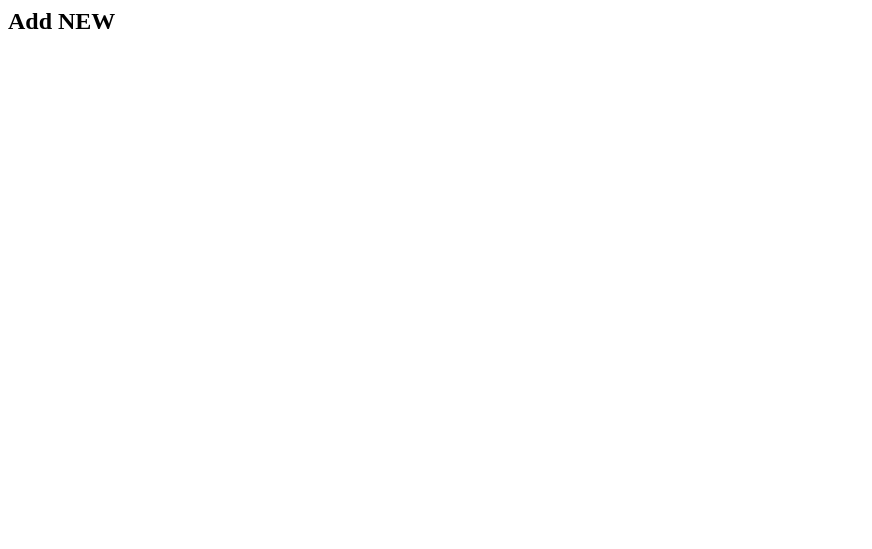
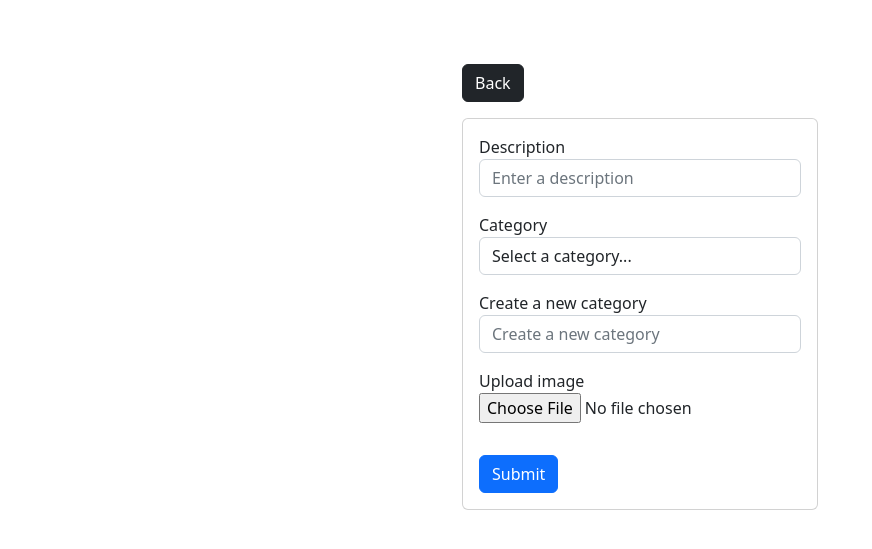
Before and after one commit to kurekhombre/photobucket, a Django app: page /add/ in a window 1280 px wide. Before the commit the part shown is almost empty. Shown: the top 549 px of the page, without its empty margins (0-872 px from the left). Run offline with Django 4.2, Linux system fonts and the light colour scheme; data comes from the database, SQL or seed files in the repository; both versions use the stored data as it was after the commit.

Commit message:
add form feature and sort by category commit

```diff
--- a/photos/templates/photos/add.html
+++ b/photos/templates/photos/add.html
@@ -1 +1,50 @@
-<h2>Add NEW</h2>
+<!doctype html>
+<html lang="en">
+<head>
+    <meta charset="UTF-8">
+    <meta name="viewport"
+          content="width=device-width, user-scalable=no, initial-scale=1.0, maximum-scale=1.0, minimum-scale=1.0">
+    <meta http-equiv="X-UA-Compatible" content="ie=edge">
+        <link href="https://cdn.jsdelivr.net/npm/bootstrap@5.2.0/dist/css/bootstrap.min.css" rel="stylesheet" integrity="sha384-gH2yIJqKdNHPEq0n4Mqa/HGKIhSkIHeL5AyhkYV8i59U5AR6csBvApHHNl/vI1Bx" crossorigin="anonymous">
+
+    <title>Add Photo</title>
+</head>
+<body class="m-5">
+    <div class="container ">
+        <div class="row justify-content-center">
+            <div class="col-md-4">
+                <a href="{% url 'gallery' %}" class="btn btn-dark my-3">Back</a>
+                <div class="card">
+                    <form method="post" action="" enctype="multipart/form-data">
+                        {% csrf_token %}
+                        <div class="form-group m-3">
+                            <label>Description</label>
+                            <input required name="description" type="text" placeholder="Enter a description" class="form-control">
+                        </div>
+                        <div class="form-group m-3">
+                            <label>Category</label>
+                            <select name="category" class="form-control">
+                                <option value="none">Select a category...</option>
+                                {% for category in categories %}
+                                        <option value="{{category.id}}">{{category.name}}</option>
+                                {% endfor %}
+                            </select>
+                        </div>
+                        <div class="form-group m-3">
+                            <label>Create a new category</label>
+                            <input name="category_new" type="text" placeholder="Create a new category" class="form-control">
+                        </div>
+                        <div class="form-group m-3">
+                            <label>Upload image</label>
+                            <input required name="image" type="file" class="form-control-file">
+                        </div>
+
+                        <button type="submit" class="btn btn-primary m-3">Submit</button>
+                    </form>
+                </div>
+            </div>
+        </div>
+    </div>
+
+</body>
+</html>
--- a/photos/views.py
+++ b/photos/views.py
@@ -1,11 +1,18 @@
-from django.shortcuts import render
+from django.shortcuts import render, redirect
 from .models import Category, Photo
 
 
 # Create your views here.
 def gallery(request):
+    category = request.GET.get('category')
+    if category is None:
+        photos = Photo.objects.all()
+
+    else:
+        photos = Photo.objects.filter(category__name=category)
+
     categories = Category.objects.all()
-    photos = Photo.objects.all()
+
     return render(request, 'photos/gallery.html', {
         'categories': categories,
         'photos': photos,
@@ -20,4 +27,27 @@
 
 
 def add_photo(request):
-    return render(request, 'photos/add.html')
+    categories = Category.objects.all()
+
+    if request.method == 'POST':
+        data = request.POST
+        image = request.FILES.get('image')
+
+        if data['category'] != 'none':
+            category = Category.objects.get(id=data['category'])
+        elif data['category_new'] != '':
+            category, created = Category.objects.get_or_create(name=data['category_new'])
+        else:
+            category = None
+
+        photo = Photo.objects.create(
+            category=category,
+            description=data['description'],
+            image=image
+        )
+
+        return redirect('gallery')
+
+    return render(request, 'photos/add.html',{
+        'categories': categories
+    })
```
Also changed, not shown: photos/templates/photos/gallery.html (+6 -1 lines), db.sqlite3, static/images/photos/625204_436a_3.jpg (added), static/images/photos/Jamaica-rum-capital-of-the-world_U9jNgNl.jpg (added), 2 other files.
